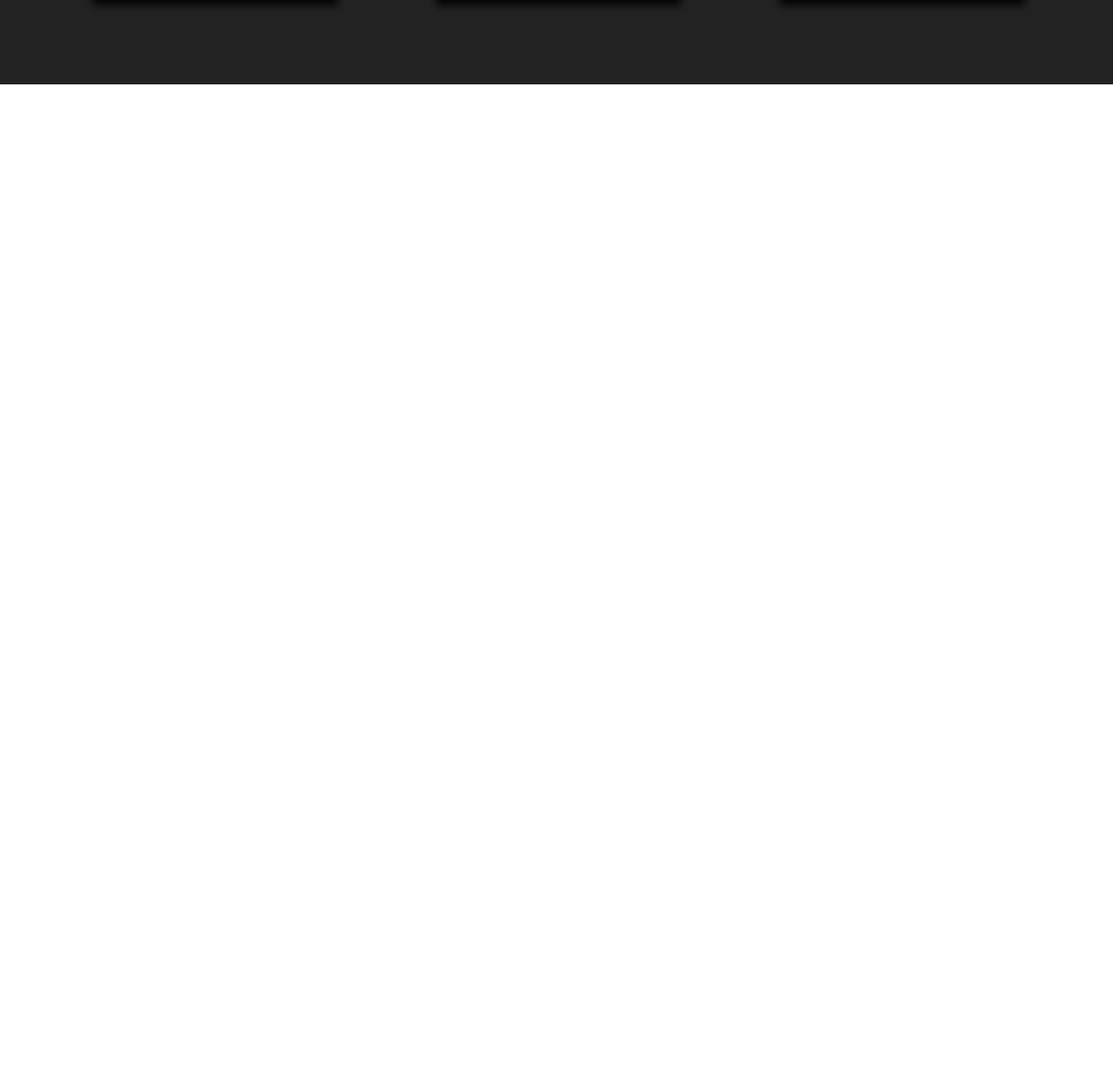
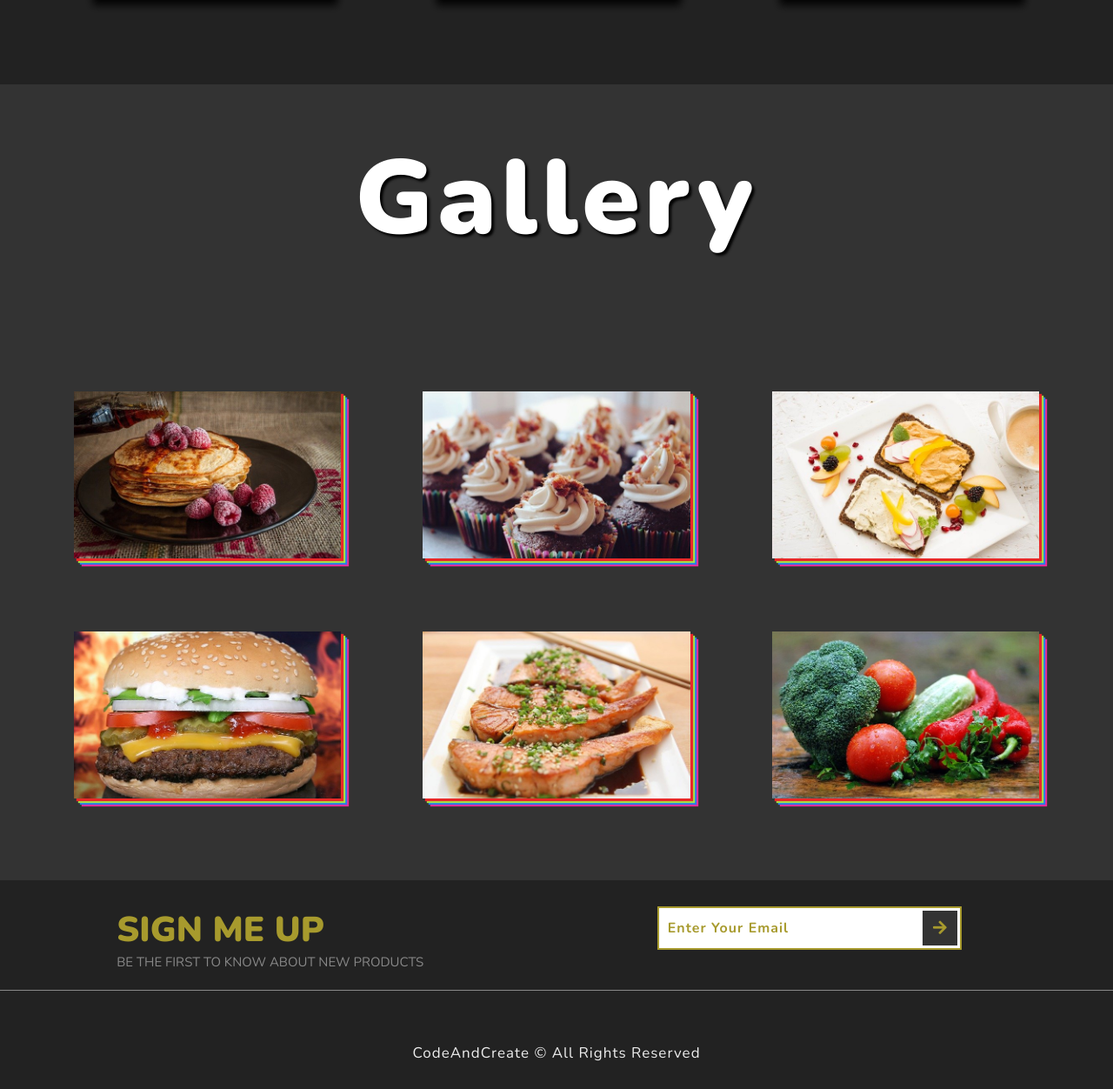
Before and after one commit to jondarweb/Foods, a plain HTML site: page index.html in a window 1280 px wide. Shown: the part 1503-2755 px from the top of the page at 87% size. Before the commit the page ends 1600 px from the top, so only its background shows below. Drawn offline with nearby package versions, Linux system fonts and the light colour scheme.

Commit message:
create and style food gallery, create and style footer

```diff
--- a/index.html
+++ b/index.html
@@ -54,6 +54,83 @@
 				</div>
 			</section>
 			<!-- End of Section 2 -->
+
+			<!-- Section 3 -->
+			<section class="section-3">
+				<h1 class="section-heading">Gallery</h1>
+				<div class="gallery">
+					<a href="#" class="gallery-link" title="Order Now">
+						<img src="/images/gallery-img-1.jpg" class="food-img" />
+						<h3 class="food-name">Pancakes</h3>
+						<p class="food-description">
+							Lorem ipsum dolor sit amet consectetur adipisicing elit. Ipsa
+							commodi possimus iure hic excepturi. Corporis!
+						</p>
+					</a>
+					<a href="#" class="gallery-link" title="Order Now">
+						<img src="/images/gallery-img-2.jpg" class="food-img" />
+						<h3 class="food-name">Cupcakes</h3>
+						<p class="food-description">
+							Lorem ipsum dolor sit amet consectetur adipisicing elit. Ipsa
+							commodi possimus iure hic excepturi. Corporis!
+						</p>
+					</a>
+					<a href="#" class="gallery-link" title="Order Now">
+						<img src="/images/gallery-img-3.jpg" class="food-img" />
+						<h3 class="food-name">Hummus</h3>
+						<p class="food-description">
+							Lorem ipsum dolor sit amet consectetur adipisicing elit. Ipsa
+							commodi possimus iure hic excepturi. Corporis!
+						</p>
+					</a>
+					<a href="#" class="gallery-link" title="Order Now">
+						<img src="/images/gallery-img-4.jpg" class="food-img" />
+						<h3 class="food-name">Hamburger</h3>
+						<p class="food-description">
+							Lorem ipsum dolor sit amet consectetur adipisicing elit. Ipsa
+							commodi possimus iure hic excepturi. Corporis!
+						</p>
+					</a>
+					<a href="#" class="gallery-link" title="Order Now">
+						<img src="/images/gallery-img-5.jpg" class="food-img" />
+						<h3 class="food-name">Salmon</h3>
+						<p class="food-description">
+							Lorem ipsum dolor sit amet consectetur adipisicing elit. Ipsa
+							commodi possimus iure hic excepturi. Corporis!
+						</p>
+					</a>
+					<a href="#" class="gallery-link" title="Order Now">
+						<img src="/images/gallery-img-6.jpg" class="food-img" />
+						<h3 class="food-name">Vegetables</h3>
+						<p class="food-description">
+							Lorem ipsum dolor sit amet consectetur adipisicing elit. Ipsa
+							commodi possimus iure hic excepturi. Corporis!
+						</p>
+					</a>
+				</div>
+			</section>
+			<!-- End of Section 3 -->
+			<!-- Section 4 -->
+			<section class="section-4">
+				<div class="section-4-text">
+					<h2 class="section-4-heading">Sign Me Up</h2>
+					<p class="section-4-paragraph">
+						Be the first to know about new products
+					</p>
+				</div>
+				<form class="signup-form">
+					<input
+						type="email"
+						class="signup-form-input"
+						placeholder="Enter Your Email"
+					/>
+					<button type="submit" class="signup-form-btn">
+						<i class="fas fa-arrow-right"></i>
+					</button>
+				</form>
+				<p class="copyright">CodeAndCreate &copy; All Rights Reserved</p>
+			</section>
+			<!-- End of Section 4 -->
 		</div>
 		<script src="script.js"></script>
 	</body>
--- a/style.css
+++ b/style.css
@@ -145,3 +145,190 @@ transition: transform 0.3s;
 }
 
 /* End of Section 2 */
+
+/* Section 3 */
+.section-3 {
+  background-color: #333;
+  padding: 5rem 0;
+}
+
+.gallery {
+  display: flex;
+  flex-wrap: wrap;
+  align-items: center;
+  justify-content: space-evenly;
+  margin-top: 10rem;
+}
+
+.gallery-link {
+  position: relative;
+  margin: 4rem 1rem;
+}
+
+.gallery-link::before {
+  content: "";
+  position: absolute;
+  top: 2vw;
+  left: 80%;
+  width: 0.2rem;
+  height: 0;
+  background-color: #fff;
+  z-index: 10;
+  transition: height 0.5s;
+}
+
+.gallery-link::after {
+  content: "";
+  position: absolute;
+  top: 30%;
+  left: 2rem;
+  width: 0;
+  height: 0.2rem;
+  background-color: #fff;
+  transition: width 0.5s;
+}
+
+.gallery-link:hover::before {
+  height: 80%;
+}
+
+.gallery-link:hover::after {
+  width: 90%;
+}
+
+.food-img {
+  width: 24vw;
+  height: 15vw;
+  object-fit: cover;
+  box-shadow: 0.3rem 0.3rem 0.1rem #e92929, 0.5rem 0.5rem 0.1rem #a2e946,
+    0.7rem 0.7rem 0.1rem #297ce9, 0.9rem 0.9rem 0.1rem #e92999;
+  transition: all 0.5s;
+}
+
+.gallery-link:hover .food-img {
+  box-shadow: 1rem 1rem 0.1rem #e92929, 2rem 2rem 0.1rem #a2e946,
+    3rem 3rem 0.1rem #297ce9, 4rem 4rem 0.1rem #e92999;
+  transform: scale(1.1);
+  filter: blur(0.5rem);
+  opacity: 0.5;
+}
+
+.food-name {
+  position: absolute;
+  top: 3rem;
+  left: 3rem;
+  font-size: 2rem;
+  font-weight: 700;
+  text-transform: uppercase;
+  letter-spacing: 0.1rem;
+  color: #fff;
+  width: 0;
+  overflow: hidden;
+  transition: width 0.3s;
+}
+
+.gallery-link:hover .food-name {
+  width: 100%;
+  transition: width 1.5s 0.5s;
+}
+
+.food-description {
+  position: absolute;
+  bottom: 3vw;
+  left: 2rem;
+  width: 70%;
+  font-size: 1.5rem;
+  font-weight: 300;
+  letter-spacing: 0.1rem;
+  text-transform: uppercase;
+  color: #fff;
+  opacity: 0;
+  visibility: hidden;
+  transition: opacity 0.3s;
+}
+
+.gallery-link:hover .food-description {
+  opacity: 1;
+  visibility: visible;
+  transition: opacity 1s 1s;
+}
+/* End of Section 3 */
+
+
+
+/* Section 4 */
+
+.section-4 {
+  width: 100%;
+  height: 30vh;
+  background-color: #222;
+  display: flex;
+  justify-content: space-around;
+  padding: 3rem 0;
+  position: relative;
+  align-items: flex-start;
+}
+
+.section-4-text {
+  text-transform: uppercase;
+}
+
+.section-4-heading {
+  font-size: 4rem;
+  font-weight: 900;
+  color: #a79a2d;
+}
+
+.section-4-paragraph {
+  font-size: 1.5rem;
+  color: #888;
+}
+
+.signup-form {
+  display: flex;
+  align-items: center;
+}
+
+.signup-form-input {
+  width: 35rem;
+  height: 5rem;
+  padding: 1rem;
+  border: 0.2rem solid #a79a2d;
+  font-size: 1.6rem;
+  font-weight: 700;
+  letter-spacing: 0.1rem;
+  color: #a79a2d;
+}
+
+.signup-form-input::placeholder {
+  color: #a79a2d;
+}
+
+.signup-form-btn {
+  position: relative;
+  left: -4.5rem;
+  width: 4rem;
+  height: 4rem;
+  background-color: #333;
+  color: #a79a2d;
+  border: none;
+  font-size: 1.8rem;
+  cursor: pointer;
+
+}
+
+
+.copyright {
+  position: absolute;
+  bottom: 3rem;
+  font-size: 1.7rem;
+  font-weight: 200;
+  color: #eee;
+  letter-spacing: 0.1rem;
+  border-top: 0.1rem solid #888;
+  padding-top: 6rem;
+  width: 100%;
+  text-align: center;
+}
+
+/* End of Section 4 */
```
